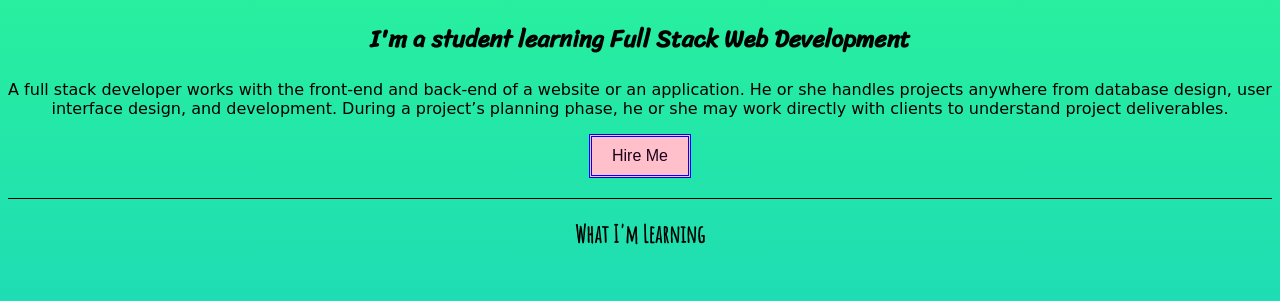
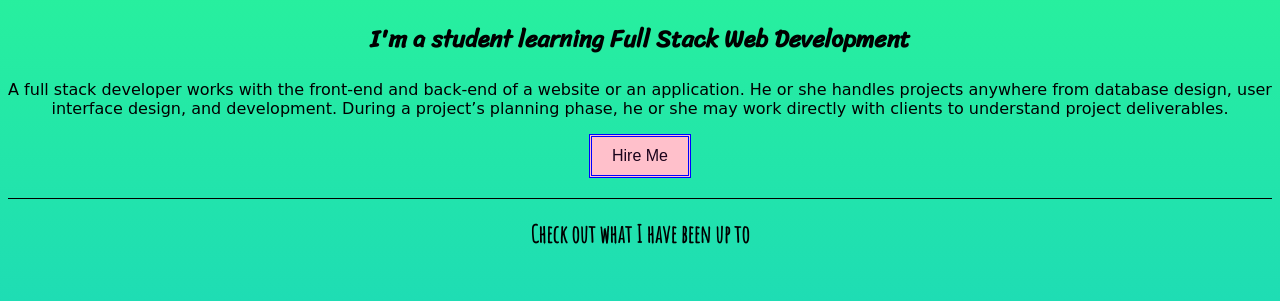
Before and after one commit to ahad-rk/ahad-rk.github.io, a plain HTML site: page index.html in a window 1280 px wide. Shown: the part 91-392 px from the top of the page. Drawn offline with Linux system fonts and the light colour scheme; a web font is replaced by a local one.

Commit message:
change headong 2

```diff
--- a/index.html
+++ b/index.html
@@ -36,7 +36,7 @@
         </section>
 
         <section>
-            <h2><b> What I'm Learning</b></h2>
+            <h2><b> Check out what I have been up to</b></h2>
             <div class="projects">
                 <article>
                     <img
```
